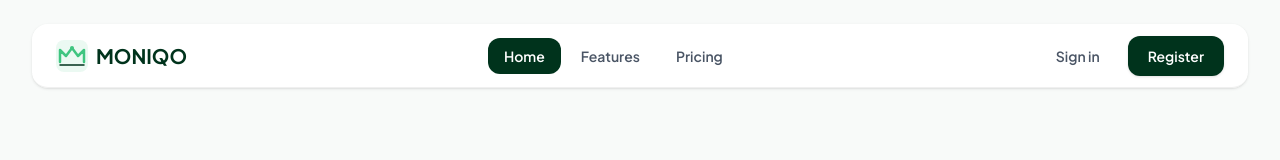
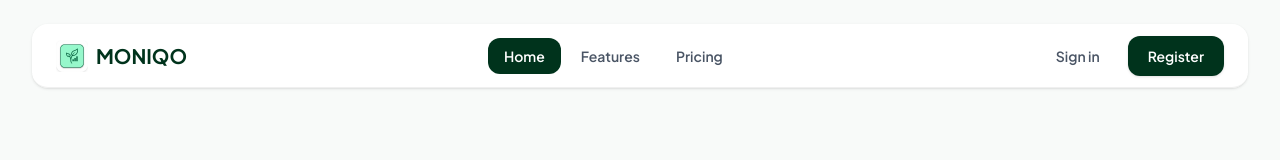
Before and after one commit to karanchopda/Moniqo, a Next.js app in the folder frontend/: page / in a window 1280 px wide. Shown: the top 160 px of the page. Built offline with nearby package versions, Linux system fonts and the light colour scheme.

Commit message:
design: integrate newly generated high-fidelity plant-themed branding logo across login, signup, footer, and sidebar layout

```diff
--- a/frontend/src/app/(auth)/login/page.tsx
+++ b/frontend/src/app/(auth)/login/page.tsx
@@ -6,6 +6,7 @@ import { Mail, Lock, Loader2, Eye, EyeOff } from 'lucide-react';
 import api from '@/lib/api';
 import { supabase } from '@/lib/supabaseClient';
 import Link from 'next/link';
+import MoniqoLogo from '@/components/ui/MoniqoLogo';
 
 export default function LoginPage() {
   const [email, setEmail] = useState('');
@@ -59,13 +60,8 @@ export default function LoginPage() {
         <div className="hidden md:flex md:w-1/2 bg-gray-50/50 p-10 flex-col justify-between border-r border-gray-100 relative">
           <div>
             {/* Logo */}
-            <Link href="/" className="flex items-center gap-2 mb-12 group w-fit">
-              <div className="w-10 h-10 rounded-xl bg-accent/10 flex items-center justify-center text-accent transition-colors duration-200 group-hover:bg-accent group-hover:text-white">
-                <span className="material-symbols-outlined text-2xl">shield_with_heart</span>
-              </div>
-              <span className="text-2xl font-bold text-primary">
-                MONIQO
-              </span>
+            <Link href="/" className="flex items-center gap-2 mb-12 group w-fit hover:scale-105 transition-transform duration-300">
+              <MoniqoLogo size="md" variant="full" />
             </Link>
 
             <h2 className="text-3xl font-bold text-primary leading-tight mb-4">
@@ -81,13 +77,8 @@ export default function LoginPage() {
         <div className="w-full md:w-1/2 p-8 md:p-10 flex flex-col justify-center">
 
           {/* Mobile Logo */}
-          <Link href="/" className="flex md:hidden items-center justify-center gap-2 mb-8 group">
-            <div className="w-10 h-10 rounded-xl bg-accent/10 flex items-center justify-center text-accent transition-colors duration-200 group-hover:bg-accent group-hover:text-white">
-              <span className="material-symbols-outlined text-2xl">shield_with_heart</span>
-            </div>
-            <span className="text-2xl font-bold text-primary">
-              MONIQO
-            </span>
+          <Link href="/" className="flex md:hidden items-center justify-center gap-2 mb-8 group hover:scale-105 transition-transform duration-300">
+            <MoniqoLogo size="md" variant="full" />
           </Link>
 
           <div className="text-center mb-8">
--- a/frontend/src/app/(auth)/signup/page.tsx
+++ b/frontend/src/app/(auth)/signup/page.tsx
@@ -6,6 +6,7 @@ import { Mail, Lock, Loader2, Eye, EyeOff, User as UserIcon } from 'lucide-react
 import api from '@/lib/api';
 import { supabase } from '@/lib/supabaseClient';
 import Link from 'next/link';
+import MoniqoLogo from '@/components/ui/MoniqoLogo';
 
 export default function SignupPage() {
   const [fullName, setFullName] = useState('');
@@ -90,13 +91,8 @@ export default function SignupPage() {
       <main className="w-full max-w-md">
 
         {/* Logo */}
-        <Link href="/" className="flex items-center justify-center gap-2 mb-8 group">
-          <div className="w-10 h-10 rounded-xl bg-accent/10 flex items-center justify-center text-accent transition-colors duration-200 group-hover:bg-accent group-hover:text-white">
-            <span className="material-symbols-outlined text-2xl">shield_with_heart</span>
-          </div>
-          <span className="text-2xl font-bold text-primary">
-            MONIQO
-          </span>
+        <Link href="/" className="flex items-center justify-center gap-2 mb-8 group hover:scale-105 transition-transform duration-300">
+          <MoniqoLogo size="md" variant="full" />
         </Link>
 
         {/* Signup Card */}
--- a/frontend/src/components/Landing/LandingFooter.tsx
+++ b/frontend/src/components/Landing/LandingFooter.tsx
@@ -1,5 +1,6 @@
 "use client";
 import Link from 'next/link';
+import MoniqoLogo from '@/components/ui/MoniqoLogo';
 
 export default function LandingFooter() {
   return (
@@ -9,13 +10,8 @@ export default function LandingFooter() {
 
           {/* Brand */}
           <div className="md:col-span-2">
-            <Link href="/" className="flex items-center gap-3 mb-6 group">
-              <div className="w-10 h-10 rounded-xl bg-white/10 flex items-center justify-center text-accent transition-all duration-300 group-hover:bg-accent group-hover:text-primary">
-                <span className="material-symbols-outlined text-xl">shield_with_heart</span>
-              </div>
-              <span className="text-xl font-headline font-bold tracking-tighter text-white">
-                MONIQO
-              </span>
+            <Link href="/" className="flex items-center gap-3 mb-6 group hover:scale-105 transition-transform duration-300">
+              <MoniqoLogo size="md" variant="full" className="text-white" />
             </Link>
             <p className="text-white/60 leading-relaxed mb-8 max-w-md font-medium">
               The personal wealth analyzer and tracker for modern professionals. Analyze your statement with AI to discover spending leaks and secure your path to wealth.
--- a/frontend/src/components/ui/MoniqoLogo.tsx
+++ b/frontend/src/components/ui/MoniqoLogo.tsx
@@ -20,43 +20,12 @@ export default function MoniqoLogo({ size = 'md', variant = 'full', className =
   return (
     <div className={`flex items-center gap-2 ${className}`}>
       {/* Logo Icon */}
-      <div className={`${sizeClasses[size]} rounded-lg bg-accent/10 flex items-center justify-center relative overflow-hidden group`}>
-        {/* Background gradient on hover */}
-        <div className="absolute inset-0 bg-gradient-to-br from-accent to-primary opacity-0 group-hover:opacity-100 transition-opacity duration-300"></div>
-
-        {/* Icon SVG */}
-        <svg
-          className={`${sizeClasses[size]} relative z-10`}
-          viewBox="0 0 32 32"
-          fill="none"
-          xmlns="http://www.w3.org/2000/svg"
-        >
-          {/* M shape with chart */}
-          <path
-            d="M4 22 L4 10 L10 16 L16 8 L22 16 L28 10 L28 22"
-            className="stroke-accent group-hover:stroke-white transition-colors duration-300"
-            strokeWidth="2.5"
-            strokeLinecap="round"
-            strokeLinejoin="round"
-          />
-          {/* Accent dot */}
-          <circle
-            cx="16"
-            cy="8"
-            r="2"
-            className="fill-accent group-hover:fill-white transition-colors duration-300"
-          />
-          {/* Base line */}
-          <line
-            x1="4"
-            y1="25"
-            x2="28"
-            y2="25"
-            className="stroke-primary group-hover:stroke-white transition-colors duration-300"
-            strokeWidth="1.5"
-            strokeLinecap="round"
-          />
-        </svg>
+      <div className={`${sizeClasses[size]} flex items-center justify-center relative overflow-hidden group`}>
+        <img
+          src="/logo.png"
+          alt="Moniqo Logo"
+          className="w-full h-full object-contain rounded-lg hover:scale-105 transition-transform duration-300 shadow-sm"
+        />
       </div>
 
       {/* Logo Text */}
```
Also changed, not shown: frontend/public/logo.png (added).
